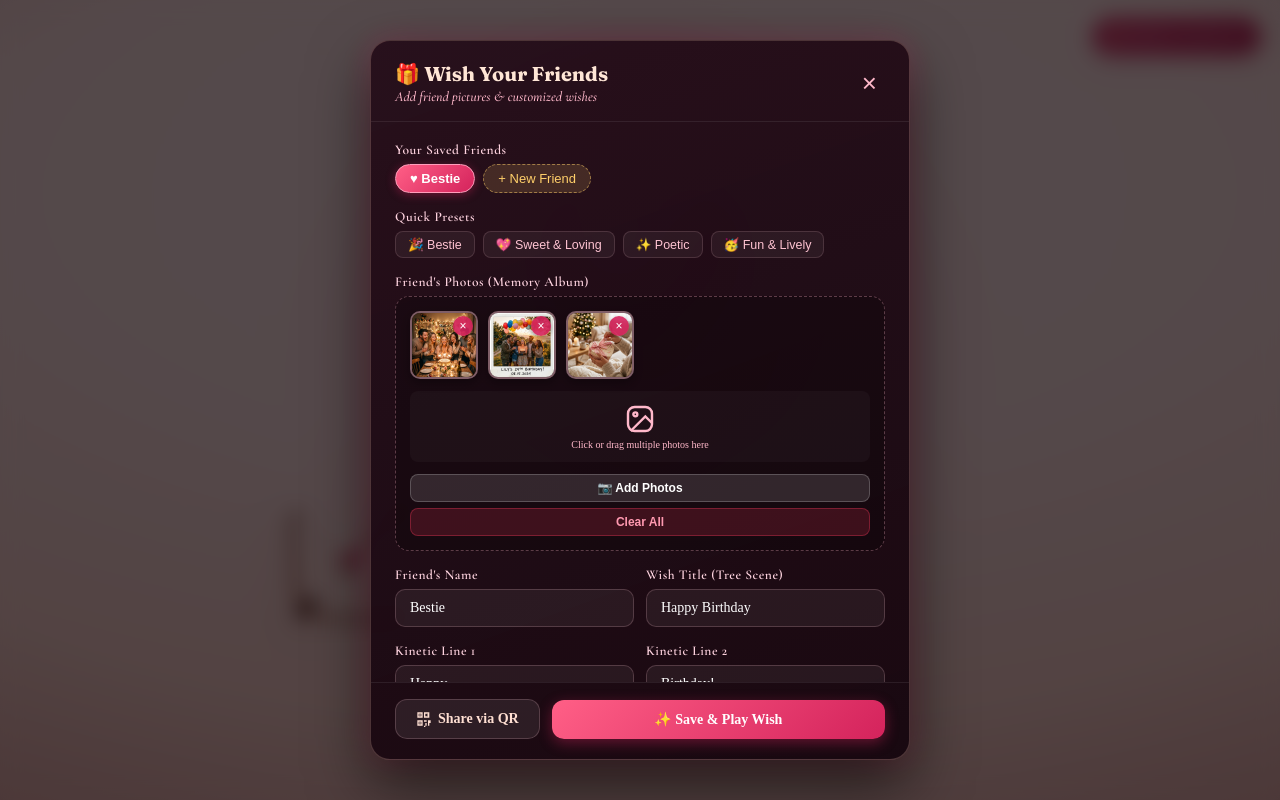
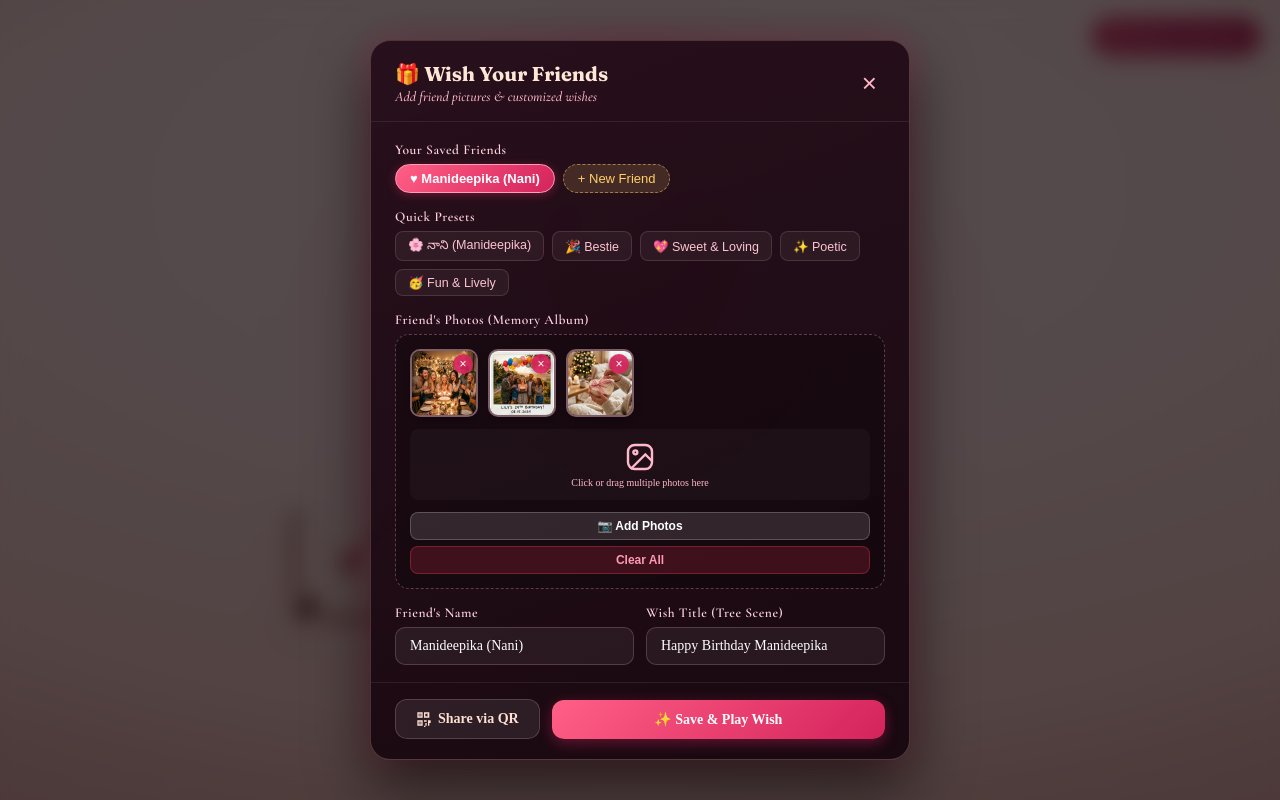
Before and after one commit to gnaneshwar166/birthday-pic, a website built with Vite: page index.html in a window 1280 px wide. Both pictures are taken after a click on the button "WISH A FRIEND". Built offline with nearby package versions, Linux system fonts and the light colour scheme.

Commit message:
Set Manideepika (Nani) as default friend with Telugu letter and wishes

```diff
--- a/birthday.css
+++ b/birthday.css
@@ -1514,12 +1514,12 @@ body{
 }
 
 .letterPage__title{
-  font-family: "Great Vibes", cursive;
-  font-size: clamp(22px, 5vw, 34px);
+  font-family: "Great Vibes", "Noto Sans Telugu", cursive, serif;
+  font-size: clamp(20px, 4.8vw, 32px);
   color: #9c0f42;
   text-align: center;
   margin-bottom: 12px;
-  line-height: 1.2;
+  line-height: 1.3;
   position: relative;
   z-index: 1;
 }
@@ -1533,9 +1533,9 @@ body{
 }
 
 .letterPage__body{
-  font-family: "Cormorant Garamond", Georgia, serif;
-  font-size: clamp(16px, 3.6vw, 20px);
-  line-height: 1.75;
+  font-family: "Cormorant Garamond", "Noto Sans Telugu", Georgia, serif;
+  font-size: clamp(15px, 3.4vw, 19px);
+  line-height: 1.8;
   color: #5a3040;
   white-space: pre-wrap;
   word-wrap: break-word;
--- a/birthday.js
+++ b/birthday.js
@@ -561,10 +561,42 @@ function rebuildKineticChars(){
 /* ============================================================
    FRIEND & WISH CUSTOMIZATION SYSTEM
    ============================================================ */
-const STORAGE_KEY = 'bday_friends_list';
-const ACTIVE_KEY = 'bday_active_friend_id';
+const STORAGE_KEY = 'bday_friends_list_v2';
+const ACTIVE_KEY = 'bday_active_friend_id_v2';
+
+const TELUGU_NANI_PAGES = [
+  {
+    title: 'డియర్ నాని (Manideepika) ✨',
+    body: "చిన్నప్పటి నుండి నా బెస్ట్ ఫ్రెండ్ గా ఉన్నందుకు చాలా చాలా థాంక్స్ నాని.\n\nమన పరిచయం, మన స్నేహం ఇప్పటిది కాదు... చిన్ననాటి రోజుల నుండి మొదలైన ఈ బంధం నా జీవితంలో ఎప్పటికీ చాలా ప్రత్యేకం."
+  },
+  {
+    title: 'మన పాత రోజులు 🌸',
+    body: "నిన్ను, మన పాత రోజులను చాలా మిస్ అవుతున్నాను.\n\nచిన్నప్పుడు మనం కలిసి ఆడుకున్న ఆటలు, గడిపిన క్షణాలు, చేసిన అల్లరి... ప్రతి జ్ఞాపకం నా మనసులో ఇంకా తాజాగా ఉంది. ఎంత కాలం గడిచినా ఆ రోజులు ఎప్పటికీ మరచిపోలేను."
+  },
+  {
+    title: 'స్నేహానికి ధన్యవాదాలు 💖',
+    body: "కాలం మారుతున్నా, మనం ఎక్కడ ఉన్నా... మన చిన్ననాటి స్నేహం ఎప్పటికీ అలాగే నిలిచి ఉంటుంది.\n\nఎటువంటి భేషజాలు లేకుండా నాతో మాట్లాడే ఒక నిజమైన స్నేహితురాలివి నువ్వు. నీలాంటి మంచి ఫ్రెండ్ నా జీవితంలో ఉండటం నా అదృష్టం."
+  },
+  {
+    title: 'నా హృదయపూర్వక శుభాకాంక్షలు 🎂',
+    body: "ఈ పుట్టినరోజు నీకు ఎన్నో సంతోషాలను, విజయాలను తీసుకురావాలని మనస్ఫూర్తిగా కోరుకుంటున్నాను.\n\nనువ్వు అనుకున్న ప్రతి కల నిజం కావాలి. నీ ముఖంలో చిరునవ్వు ఎల్లప్పుడూ వెలుగుతూ ఉండాలి."
+  },
+  {
+    title: 'హ్యాపీ బర్త్ డే నాని! 💐',
+    body: "Once again, Happy Birthday Manideepika (Nani)! 🎉\n\nజీవితంలో నువ్వు మరింత ఉన్నత స్థాయికి ఎదగాలని, ఎల్లప్పుడూ ఆనందంగా, ఆరోగ్యంగా ఉండాలని కోరుకుంటున్నాను.\n\nమన స్నేహం ఇలాగే ఎప్పటికీ కొనసాగాలని ఆశిస్తూ...\n- నీ చిన్ననాటి బెస్ట్ ఫ్రెండ్ ♥"
+  }
+];
 
 const PRESET_MESSAGES = {
+  nani: {
+    wLine1: 'Happy',
+    wLine2: 'Birthday Nani!',
+    wHero: 'Happy Birthday Manideepika',
+    eyebrow: 'చిన్ననాటి స్నేహితురాలు నానికి... ప్రేమతో',
+    kSub: 'చిన్నప్పటి నుండి నా బెస్ట్ ఫ్రెండ్ గా ఉన్నందుకు థాంక్స్',
+    wSub: 'నిన్ను, మన పాత రోజులను చాలా మిస్ అవుతున్నాను నాని',
+    letterPages: TELUGU_NANI_PAGES
+  },
   bestie: {
     wLine1: 'Happy',
     wLine2: 'Birthday!',
@@ -629,17 +661,17 @@ const PRESET_MESSAGES = {
 
 const DEFAULT_FRIENDS = [
   {
-    id: 'default_1',
-    name: 'Bestie',
+    id: 'friend_nani',
+    name: 'Manideepika (Nani)',
     photos: ['/photos/memory1.jpg', '/photos/memory2.jpg', '/photos/memory3.jpg'],
     photo: '/photos/memory1.jpg',
     wLine1: 'Happy',
-    wLine2: 'Birthday!',
-    wHero: 'Happy Birthday',
-    eyebrow: 'a little something, for my best friend',
-    kSub: 'to someone worth celebrating every day',
-    wSub: "here's to a year that blooms with joy",
-    letterPages: PRESET_MESSAGES.bestie.letterPages
+    wLine2: 'Birthday Nani!',
+    wHero: 'Happy Birthday Manideepika',
+    eyebrow: 'చిన్ననాటి స్నేహితురాలు నానికి... ప్రేమతో',
+    kSub: 'చిన్నప్పటి నుండి నా బెస్ట్ ఫ్రెండ్ గా ఉన్నందుకు థాంక్స్',
+    wSub: 'నిన్ను, మన పాత రోజులను చాలా మిస్ అవుతున్నాను నాని',
+    letterPages: TELUGU_NANI_PAGES
   }
 ];
 
@@ -661,7 +693,7 @@ function loadFriendsList(){
   } catch (_) {
     savedFriends = [...DEFAULT_FRIENDS];
   }
-  activeFriendId = localStorage.getItem(ACTIVE_KEY) || (savedFriends[0] && savedFriends[0].id) || 'default_1';
+  activeFriendId = localStorage.getItem(ACTIVE_KEY) || (savedFriends[0] && savedFriends[0].id) || 'friend_nani';
 }
 
 function saveFriendsList(){
--- a/index.html
+++ b/index.html
@@ -10,7 +10,7 @@
 
   <link rel="preconnect" href="https://fonts.googleapis.com" />
   <link rel="preconnect" href="https://fonts.gstatic.com" crossorigin />
-  <link href="https://fonts.googleapis.com/css2?family=Great+Vibes&family=Cormorant+Garamond:ital,wght@0,500;0,600;1,500&family=Fraunces:opsz,wght@9..144,600;9..144,700;9..144,900&display=swap" rel="stylesheet" />
+  <link href="https://fonts.googleapis.com/css2?family=Great+Vibes&family=Cormorant+Garamond:ital,wght@0,500;0,600;1,500&family=Fraunces:opsz,wght@9..144,600;9..144,700;9..144,900&family=Noto+Sans+Telugu:wght@400;600;700&display=swap" rel="stylesheet" />
 
   <script>document.documentElement.classList.add('js')</script>
   <link rel="stylesheet" href="./birthday.css" />
@@ -313,6 +313,7 @@
           <div class="cFormGroup">
             <label class="cFormLabel">Quick Presets</label>
             <div class="presetPills">
+              <button type="button" class="presetPill" data-preset="nani">🌸 నాని (Manideepika)</button>
               <button type="button" class="presetPill" data-preset="bestie">🎉 Bestie</button>
               <button type="button" class="presetPill" data-preset="sweet">💖 Sweet &amp; Loving</button>
               <button type="button" class="presetPill" data-preset="poetic">✨ Poetic</button>
```
